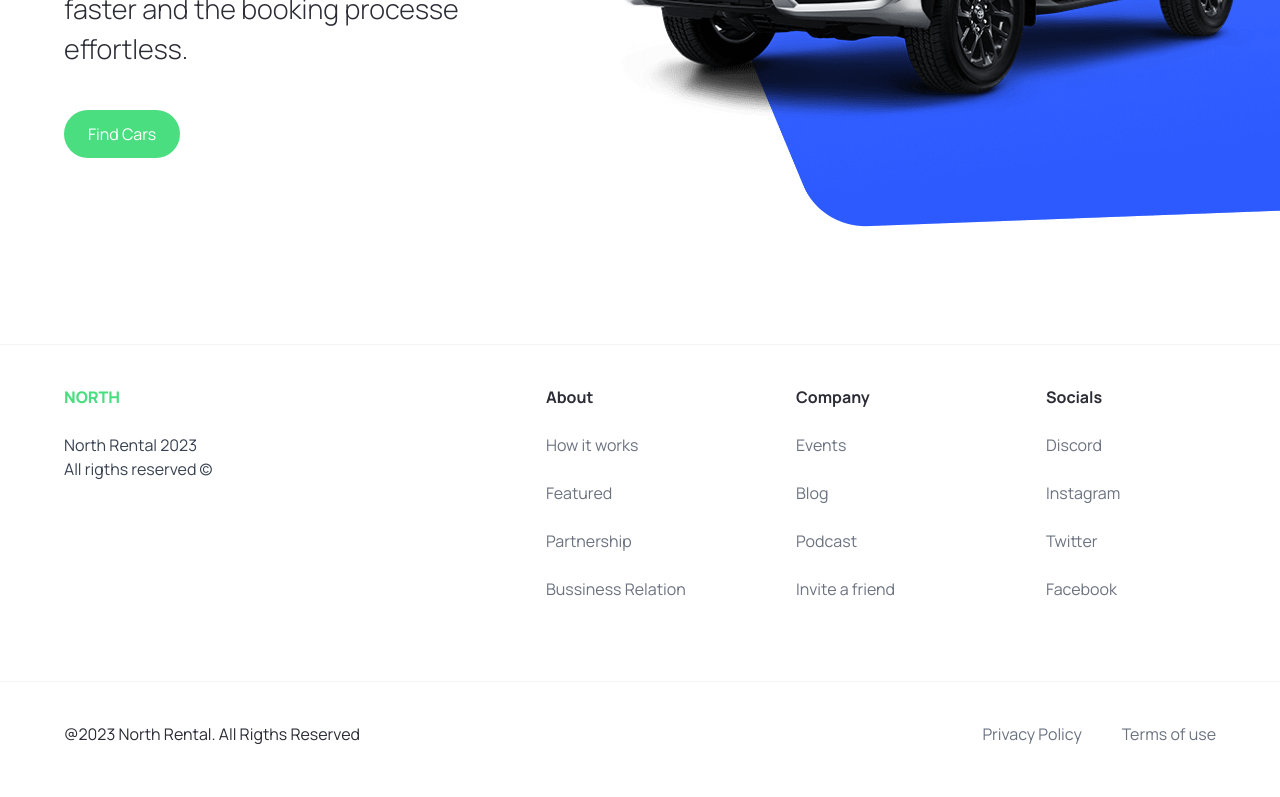
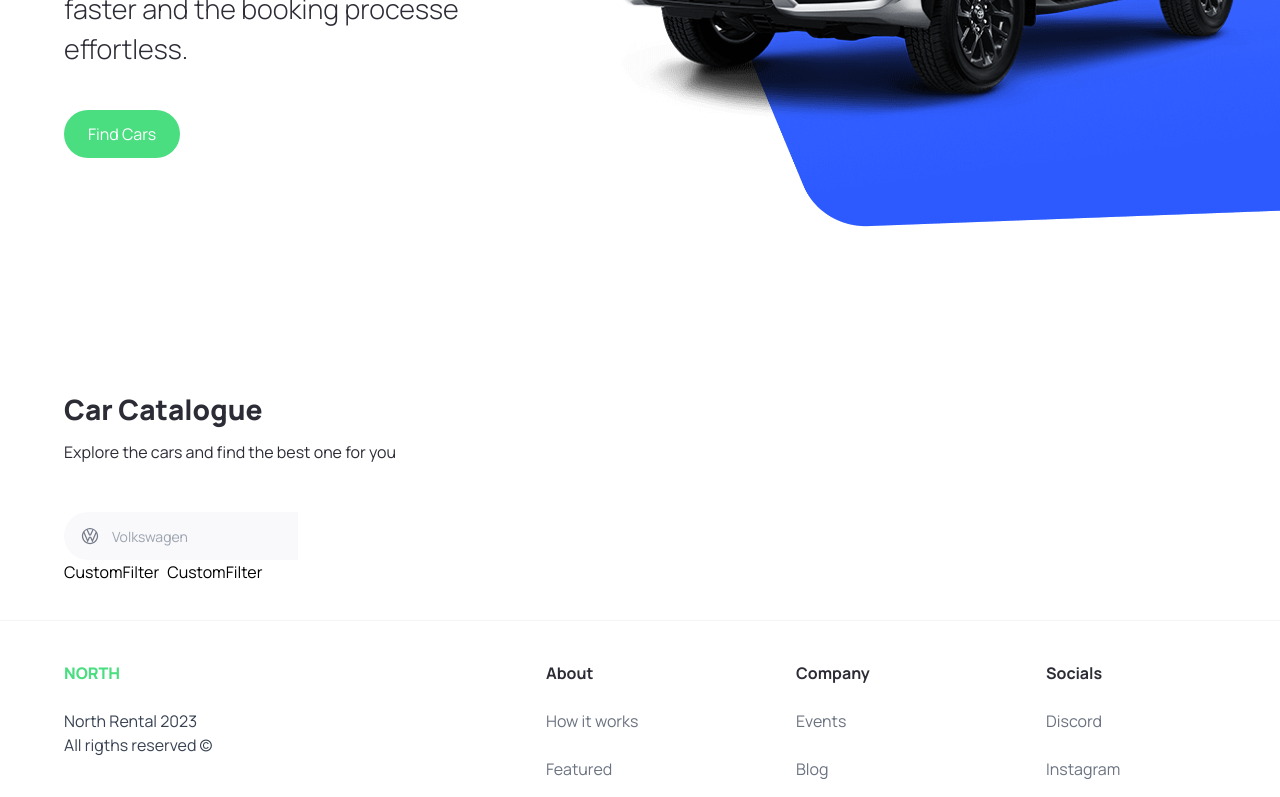
Before and after one commit to MChaves12/north-rental-cars, a Next.js app: page / in a window 1280 px wide. Shown: the part 476-1273 px from the top of the page. Built offline with nearby package versions, Linux system fonts and the light colour scheme.

Commit message:
New components created: CustomFilter, SearchBar and SearchCarFactory. SearchCarFactory fully implemented and showing all the car factories of the list

```diff
--- a/app/page.tsx
+++ b/app/page.tsx
@@ -1,10 +1,25 @@
 import Image from "next/image";
-import { Hero } from "@/components";
+import { CustomFilter, Hero, SearchBar } from "@/components";
 
 export default function Home() {
   return (
     <main className="overflow-hidden">
       <Hero />
+
+      <div className="mt-12 padding-x padding-y max-width" id="discover">
+        <div className="home__text-container">
+          <h1 className="text-[28px] font-extrabold"> Car Catalogue </h1>
+          <p>Explore the cars and find the best one for you</p>
+        </div>
+
+        <div className="home__filters">
+          <SearchBar />
+        </div>
+        <div className="home__filter-container">
+          <CustomFilter title='fuel' />
+          <CustomFilter title='year' />
+        </div>
+      </div>
     </main>
   );
 }
--- /dev/null
+++ b/components/CustomFilter.tsx
@@ -0,0 +1,9 @@
+import React from 'react'
+
+function CustomFilter() {
+  return (
+    <div>CustomFilter</div>
+  )
+}
+
+export default CustomFilter
--- /dev/null
+++ b/components/SearchBar.tsx
@@ -0,0 +1,20 @@
+"use client"
+import { useState } from 'react';
+import { SearchCarFactory } from ".";
+
+function SearchBar() {
+    const [factory, setFactory] = useState('')
+    const handleSearch = () =>{};
+
+  return (
+    <form className='searchbar' onSubmit={handleSearch}>
+        <div className='searchbar__item'>
+        <SearchCarFactory factory={factory} setFactory={setFactory} />
+
+        </div>
+    </form>
+
+  )
+}
+
+export default SearchBar
--- /dev/null
+++ b/components/SearchCarFactory.tsx
@@ -0,0 +1,67 @@
+'use client'
+
+import Image from 'next/image';
+import { manufacturers } from '@/constants';
+import { useState, Fragment } from 'react';
+import { SearchCarFactoryProps } from '@/types'
+import { Combobox, Transition } from '@headlessui/react';
+
+function SearchCarFactory({ factory, setFactory}: SearchCarFactoryProps) {
+  const [query, setQuery] = useState('');
+
+  const filteredFactories = query === ""
+    ? manufacturers
+    : manufacturers.filter((item) => (
+        item.toLowerCase().replace(/\s+/g, '')
+        .includes(query.toLowerCase().replace(/\s+/g, ''))
+    ));
+
+    return (
+    <div className='search-manufacture'>
+        <Combobox>
+            <div className='relative w-full'>
+                <Combobox.Button className='absolute top-[14px]'>
+                    <Image
+                        src='/car-logo.svg'
+                        width={20}
+                        height={20}
+                        className='ml-4'
+                        alt='car logo'
+                    />
+                </Combobox.Button>
+                <Combobox.Input
+                    className='search-manufacturer__input'
+                    placeholder='Volkswagen'
+                    displayValue={(factory: string) => factory}
+                    onChange={(e) => setQuery(e.target.value)}
+                />
+
+                <Transition
+                    as={Fragment}
+                    leave='transition ease-in duration-100'
+                    leaveFrom='opacity-100'
+                    leaveTo='opacity-0'
+                    afterLeave={() => setQuery('')}
+                >
+                    <Combobox.Options>
+                        {filteredFactories.map((item) => (
+                            <Combobox.Option
+                                key={item}
+                                className={({active}) => `
+                                relative search-manufacturer__option
+                                ${active ? 'bg-green-400 text-white' : 'text-gray-900'}`}
+                                value={item}
+                            >
+                                {item}
+                            </Combobox.Option>
+                        ))}
+                    </Combobox.Options>
+                </Transition>
+
+            </div>
+        </Combobox>
+    </div>
+  )
+}
+
+export default SearchCarFactory
--- a/package.json
+++ b/package.json
@@ -9,6 +9,7 @@
     "lint": "next lint"
   },
   "dependencies": {
+    "@headlessui/react": "^1.7.16",
     "@types/node": "20.4.5",
     "@types/react": "18.2.17",
     "@types/react-dom": "18.2.7",
--- a/types/index.ts
+++ b/types/index.ts
@@ -6,3 +6,8 @@ export interface CustomButtonProps {
     handleClick?: MouseEventHandler<HTMLButtonElement>;
     btnType?: 'button' | 'submit';
 }
+
+export interface SearchCarFactoryProps {
+    factory: string;
+    setFactory: (factory: string) => void;
+}
```
Also changed, not shown: components/index.ts (+7 -1 lines), components/Footer.tsx (indentation only), 1 other file (tests, documents, lock files or other folders).
